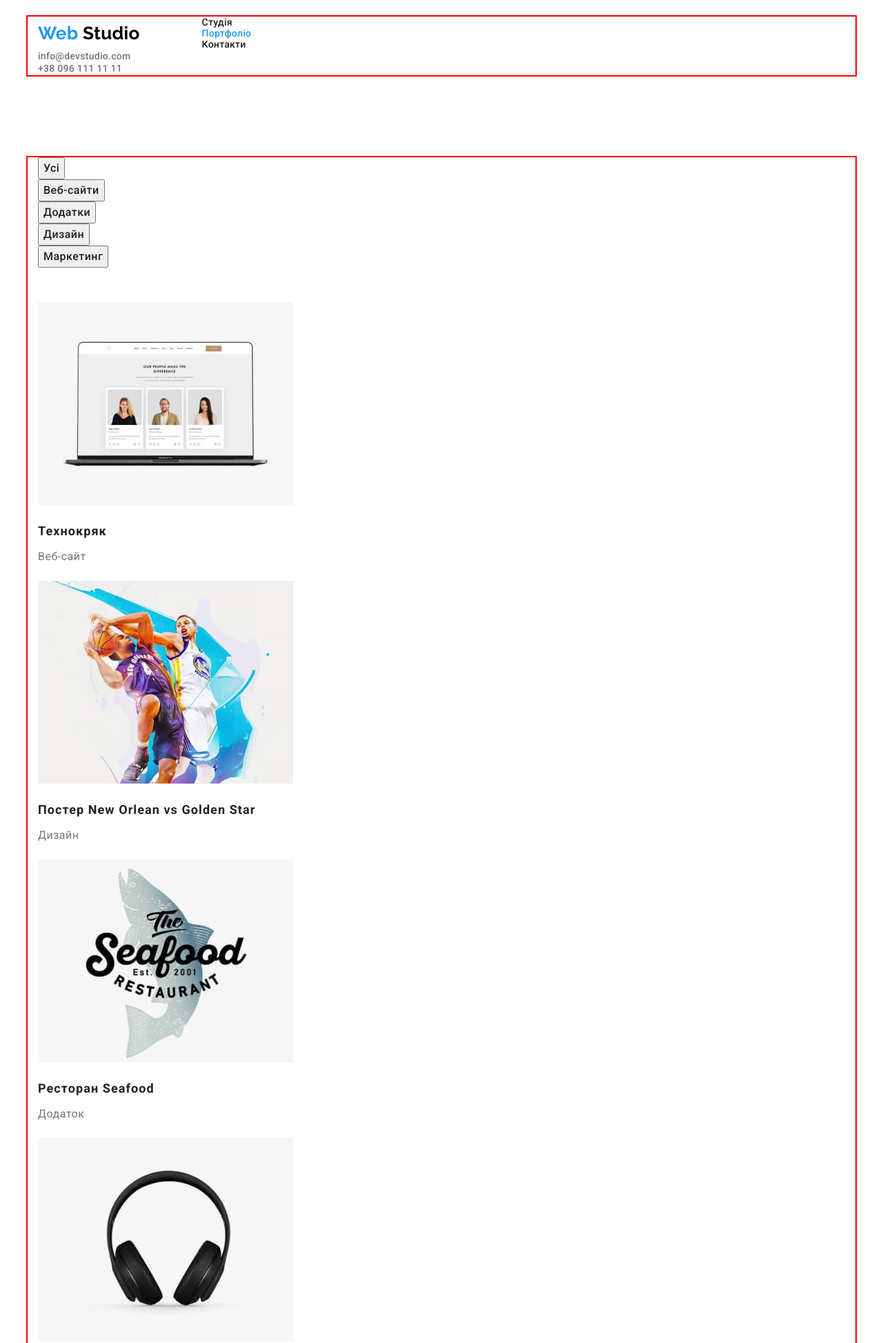
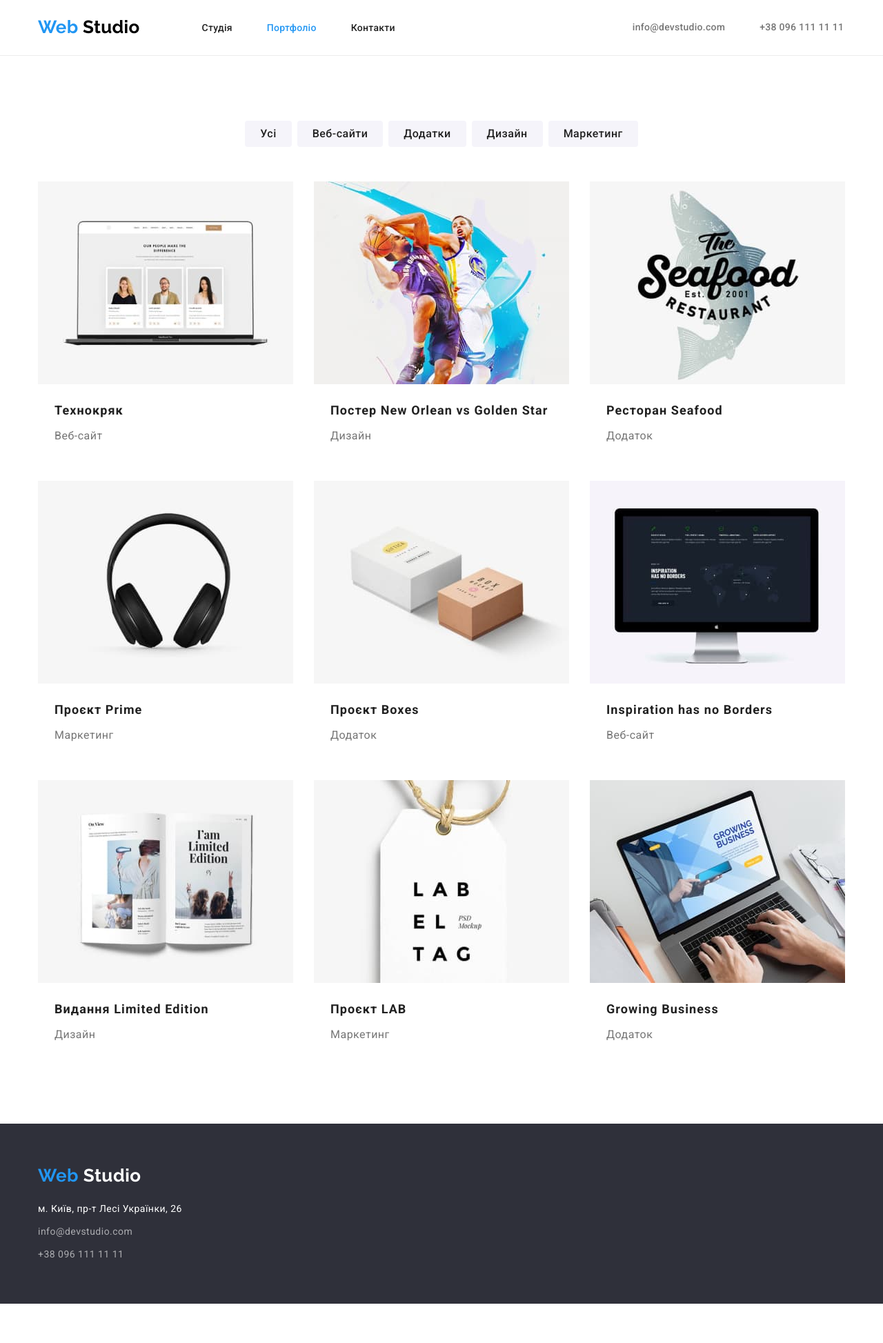
Before and after one commit to uvelir88/goit-markup-hw-03, a plain HTML site: page portfolio.html in a window 1280 px wide. Shown: the top 1947 px of the page at 69% size. After the commit the page ends 1890 px from the top, so only its background shows below. Drawn offline with nearby package versions, Linux system fonts and the light colour scheme.

Commit message:
update styles.css

```diff
--- a/css/styles.css
+++ b/css/styles.css
@@ -32,6 +32,8 @@ button {
 
 img {
 	display: block;
+	max-width: 100%;
+	height: auto;
 }
 
 .page {
@@ -57,11 +59,11 @@ img {
 	padding-left: 15px;
 	padding-right: 15px;
 	margin: 0 auto;
-	outline: 2px solid red;
 }
 
 .link {
 	text-decoration: none;
+	color: currentColor;
 }
 
 .list {
@@ -86,6 +88,10 @@ img {
 .header-contact-link {
 	display: flex;
 	gap: 50px;
+}
+
+.header {
+	border-bottom: 1px solid #ececec;
 }
 
 .header-container {
@@ -151,7 +157,7 @@ img {
 	text-align: center;
 	letter-spacing: 0.06em;
 	text-transform: uppercase;
-	margin-bottom: 20px;
+	margin-bottom: 30px;
 }
 .hero-btn {
 	font-family: inherit;
@@ -166,6 +172,7 @@ img {
 	margin: 0 auto;
 	border: none;
 	border-radius: 4px;
+	padding: 10px 32px;
 }
 
 .hero-btn:hover,
@@ -177,7 +184,11 @@ img {
 .benefits {
 	padding-top: 94px;
 	padding-bottom: 94px;
-	background-color: rgb(221, 148, 148);
+}
+
+.benefits-list {
+	display: flex;
+	gap: 30px;
 }
 
 .benefits-title {
@@ -199,7 +210,11 @@ img {
 .work {
 	padding-top: 94px;
 	padding-bottom: 94px;
-	background-color: rgb(135, 212, 229);
+}
+
+.work-list {
+	display: flex;
+	gap: 30px;
 }
 
 .section-title {
@@ -219,6 +234,11 @@ img {
 	padding-bottom: 94px;
 }
 
+.team-list {
+	display: flex;
+	gap: 30px;
+}
+
 .section-title {
 	font-size: 36px;
 	line-height: calc(42 / 36);
@@ -231,6 +251,8 @@ img {
 	background-color: var(--card-bg-cl);
 	box-shadow: 0px 1px 3px rgba(0, 0, 0, 0.12), 0px 1px 1px rgba(0, 0, 0, 0.14), 0px 2px 1px rgba(0, 0, 0, 0.2);
 	border-radius: 0px 0px 4px 4px;
+	text-align: center;
+	padding-bottom: 30px;
 }
 
 .team-title {
@@ -264,12 +286,18 @@ img {
 	font-style: normal;
 }
 
+.address-list {
+	padding-top: 20px;
+}
+
+.address-item:not(:last-child) {
+	margin-bottom: 9px;
+}
+
 .address-map {
 	font-size: 14px;
 	line-height: calc(24 / 14);
 	color: #ffffff;
-	margin-top: 20px;
-	margin-bottom: 9px;
 }
 
 .address-contact {
@@ -283,8 +311,14 @@ img {
 	padding-bottom: 94px;
 }
 
+.portfolio-list {
+}
+
 .btn-list {
 	margin-bottom: 50px;
+	justify-content: center;
+	display: flex;
+	gap: 8px;
 }
 
 .portfolio-nav-btn {
@@ -296,6 +330,10 @@ img {
 	letter-spacing: 0.03em;
 	color: var(--main-title-cl);
 	cursor: pointer;
+	border: none;
+	border-radius: 4px;
+	background-color: #f5f4fa;
+	padding: 6px 22px;
 }
 
 .portfolio-nav-btn:hover,
@@ -306,6 +344,12 @@ img {
 	border-radius: 4px;
 }
 
+.portfolio-list {
+	display: flex;
+	flex-wrap: wrap;
+	gap: 30px;
+}
+
 .portfolio-title {
 	font-size: 18px;
 	line-height: calc(36 / 18);
@@ -313,6 +357,7 @@ img {
 	color: var(--main-title-cl);
 	margin-top: 20px;
 	margin-bottom: 4px;
+	margin-left: 24px;
 }
 
 .portfolio-card-text {
@@ -320,4 +365,5 @@ img {
 	line-height: calc(30 / 16);
 	color: var(--main-text-cl);
 	margin-bottom: 20px;
+	margin-left: 24px;
 }
--- a/portfolio.html
+++ b/portfolio.html
@@ -22,13 +22,13 @@
 	</head>
 	<body class="page">
 		<header class="header">
-			<div class="container">
+			<div class="container header-container">
 				<nav class="main-nav">
 					<a class="logo link" href="./index.html">
 						<span class="logo-accent">Web</span>
 						Studio
 					</a>
-					<ul class="list">
+					<ul class="list header-nav-link">
 						<li class="logo-list-item">
 							<a class="nav-link link" href="./index.html">Студія</a>
 						</li>
@@ -40,7 +40,7 @@
 						</li>
 					</ul>
 				</nav>
-				<ul class="list">
+				<ul class="list header-contact-link">
 					<li><a class="nav-link link contact-link" href="mailto:info@devstudio.com">info@devstudio.com</a></li>
 					<li><a class="nav-link link contact-link" href="tel:+380961111111">+38 096 111 11 11</a></li>
 				</ul>
@@ -57,7 +57,7 @@
 						<li><button class="portfolio-nav-btn" type="button">Дизайн</button></li>
 						<li><button class="portfolio-nav-btn" type="button">Маркетинг</button></li>
 					</ul>
-					<ul class="list">
+					<ul class="list portfolio-list">
 						<li class="portfolio-card">
 							<a class="link" href="#">
 								<img src="./images/works/technokryak.jpg" alt="Фото web-сторінки" width="370" height="294" />
@@ -132,8 +132,8 @@
 					Studio
 				</a>
 				<address class="address">
-					<ul class="list">
-						<li class="list-item">
+					<ul class="list address-list">
+						<li class="list-item address-item">
 							<a
 								class="nav-link link address-map"
 								href="https://goo.gl/maps/6CXjgPpzPFPxWvc36"
@@ -143,12 +143,12 @@
 								м. Київ, пр-т Лесі Українки, 26
 							</a>
 						</li>
-						<li class="list-item">
+						<li class="list-item address-item">
 							<a class="nav-link link address-contact address-map" href="mailto:info@devstudio.com">
 								info@devstudio.com
 							</a>
 						</li>
-						<li class="list-item">
+						<li class="list-item address-item">
 							<a class="nav-link link address-contact address-map" href="tel:+380961111111">+38 096 111 11 11</a>
 						</li>
 					</ul>
```
Also changed, not shown: index.html (+6 -6 lines).
